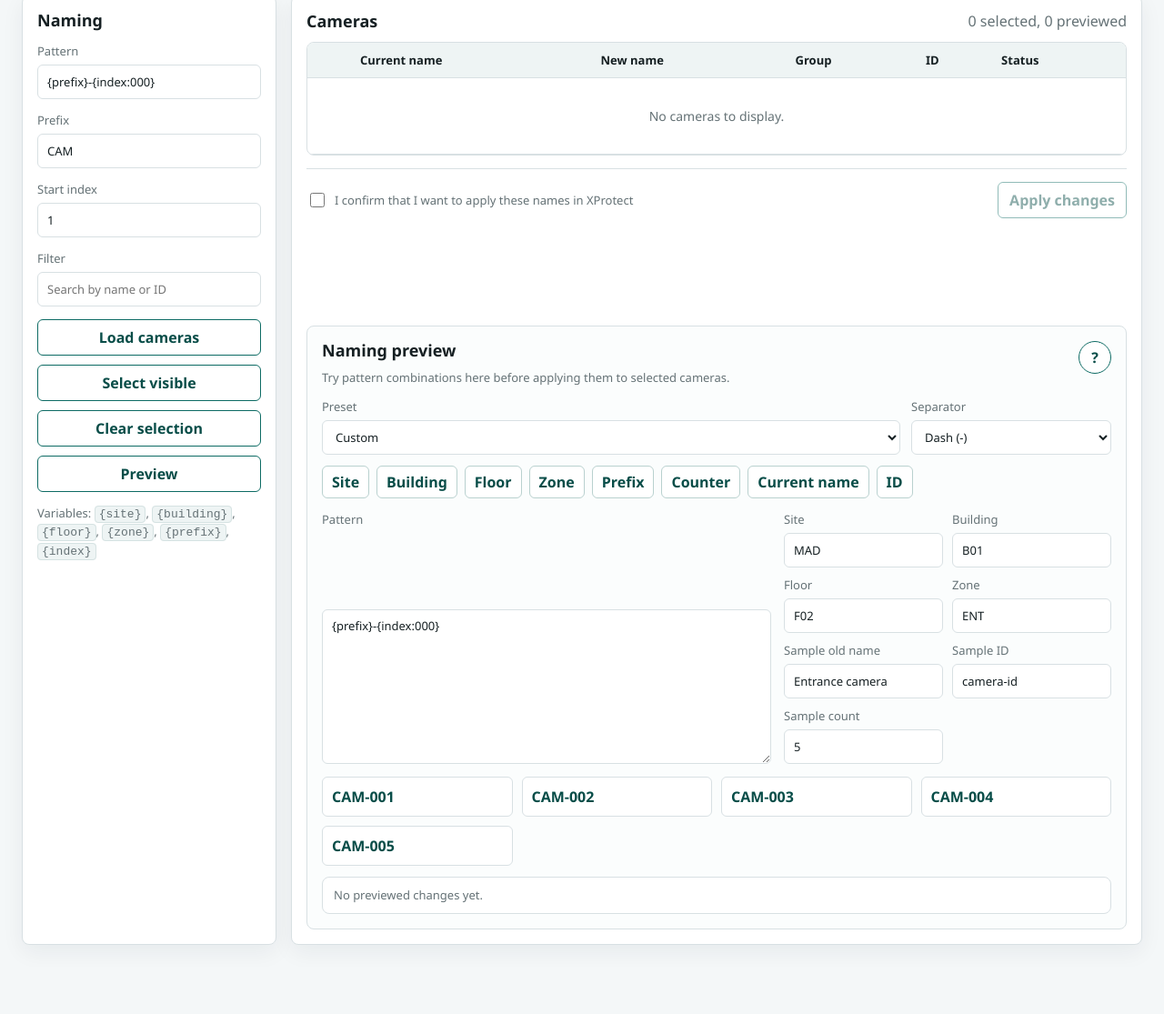
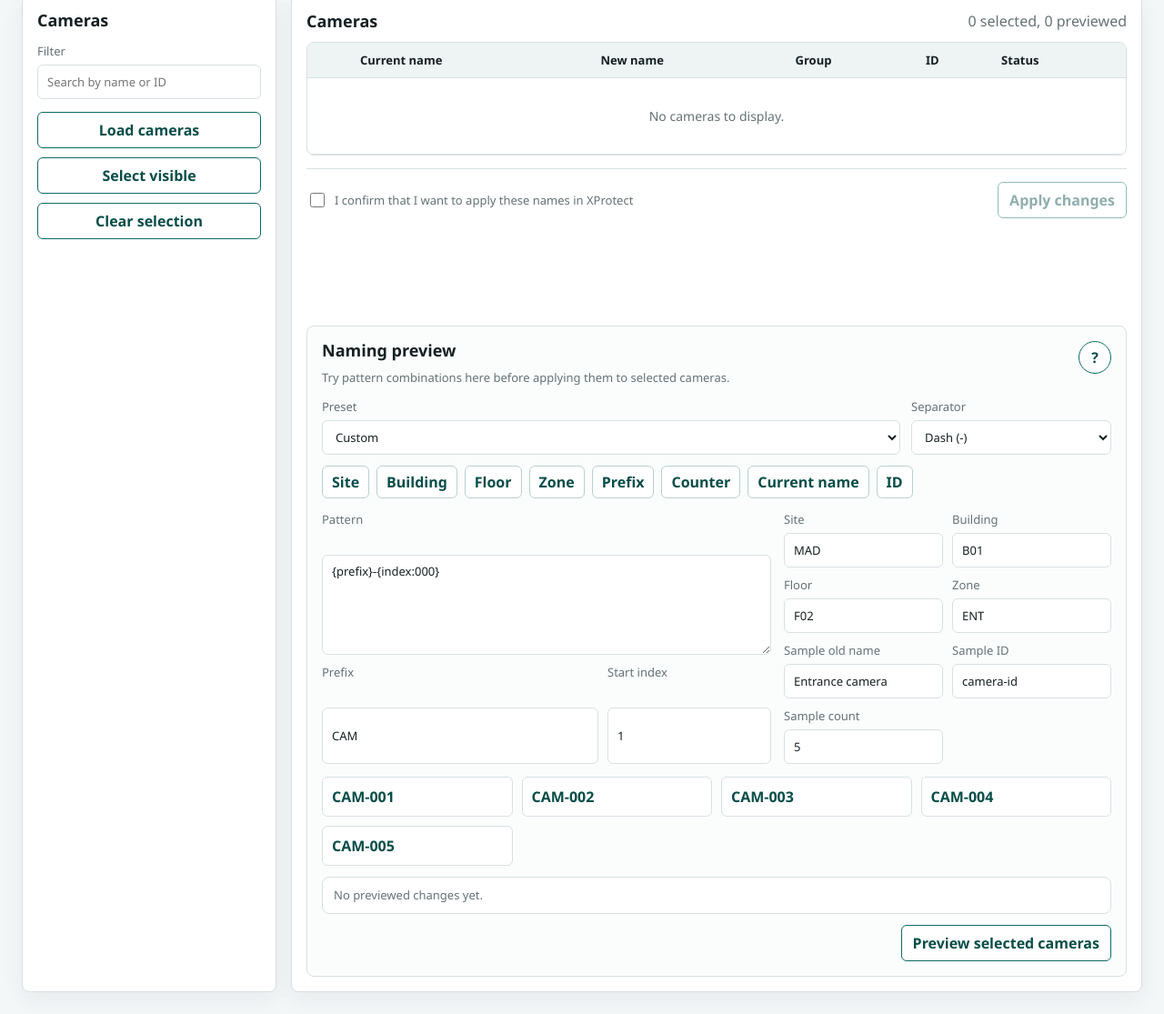
Before and after one commit to Jh0nL0ck/camera_naming, a website: page public/index.html in a window 1280 px wide. Shown: the part 289-1404 px from the top of the page at 91% size. Before the commit the page ends 1352 px from the top, so only its background shows below. Drawn offline with Linux system fonts and the light colour scheme.

Commit message:
Move naming controls into preview area

```diff
--- a/public/index.html
+++ b/public/index.html
@@ -55,19 +55,7 @@
 
       <section class="workspace">
         <aside class="panel tools">
-          <h2>Naming</h2>
-          <label>
-            Pattern
-            <input id="pattern" value="{prefix}-{index:000}" placeholder="{prefix}-{index:000}">
-          </label>
-          <label>
-            Prefix
-            <input id="prefix" value="CAM">
-          </label>
-          <label>
-            Start index
-            <input id="startIndex" type="number" value="1" min="0">
-          </label>
+          <h2>Cameras</h2>
           <label>
             Filter
             <input id="filter" placeholder="Search by name or ID">
@@ -76,10 +64,6 @@
             <button id="loadCameras" type="button">Load cameras</button>
             <button id="selectVisible" type="button">Select visible</button>
             <button id="clearSelection" type="button">Clear selection</button>
-            <button id="preview" type="button">Preview</button>
-          </div>
-          <div class="legend">
-            Variables: <code>{site}</code>, <code>{building}</code>, <code>{floor}</code>, <code>{zone}</code>, <code>{prefix}</code>, <code>{index}</code>
           </div>
         </aside>
 
@@ -161,10 +145,23 @@
               </div>
             </div>
             <div class="preview-editor">
-              <label>
-                Pattern
-                <textarea id="widePattern" rows="3" spellcheck="false">{prefix}-{index:000}</textarea>
-              </label>
+              <div class="pattern-stack">
+                <label>
+                  Pattern
+                  <textarea id="widePattern" rows="3" spellcheck="false">{prefix}-{index:000}</textarea>
+                </label>
+                <input id="pattern" type="hidden" value="{prefix}-{index:000}">
+                <div class="pattern-fields">
+                  <label>
+                    Prefix
+                    <input id="prefix" value="CAM">
+                  </label>
+                  <label>
+                    Start index
+                    <input id="startIndex" type="number" value="1" min="0">
+                  </label>
+                </div>
+              </div>
               <div class="sample-grid">
                 <label>
                   Site
@@ -198,6 +195,9 @@
             </div>
             <div id="widePreview" class="wide-preview"></div>
             <div id="validationSummary" class="validation-summary">No previewed changes yet.</div>
+            <div class="preview-actions">
+              <button id="preview" type="button">Preview selected cameras</button>
+            </div>
           </section>
         </section>
       </section>
--- a/public/styles.css
+++ b/public/styles.css
@@ -342,6 +342,17 @@ td.new-name {
   gap: 14px;
 }
 
+.pattern-stack {
+  display: grid;
+  gap: 10px;
+}
+
+.pattern-fields {
+  display: grid;
+  grid-template-columns: minmax(0, 1fr) minmax(120px, 180px);
+  gap: 10px;
+}
+
 .sample-grid {
   display: grid;
   gap: 10px;
@@ -396,6 +407,16 @@ td.new-name {
   background: var(--soft-bad);
 }
 
+.preview-actions {
+  margin-top: 12px;
+  display: flex;
+  justify-content: flex-end;
+}
+
+.preview-actions button {
+  min-width: 220px;
+}
+
 tr.row-error td {
   background: var(--soft-bad);
 }
@@ -435,7 +456,16 @@ tr.row-warning td {
   }
 
   .builder-grid,
-  .sample-grid {
+  .sample-grid,
+  .pattern-fields {
     grid-template-columns: 1fr;
   }
+
+  .preview-actions {
+    justify-content: stretch;
+  }
+
+  .preview-actions button {
+    width: 100%;
+  }
 }
```
